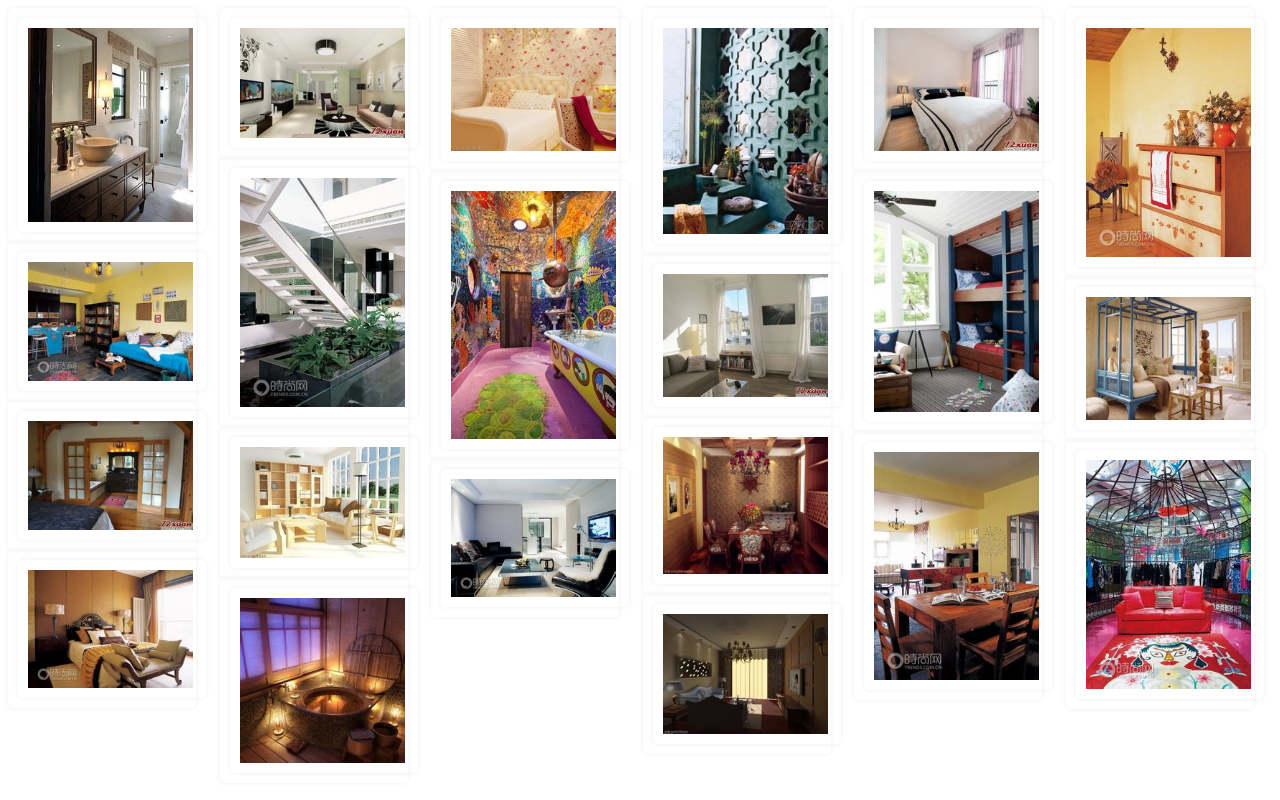
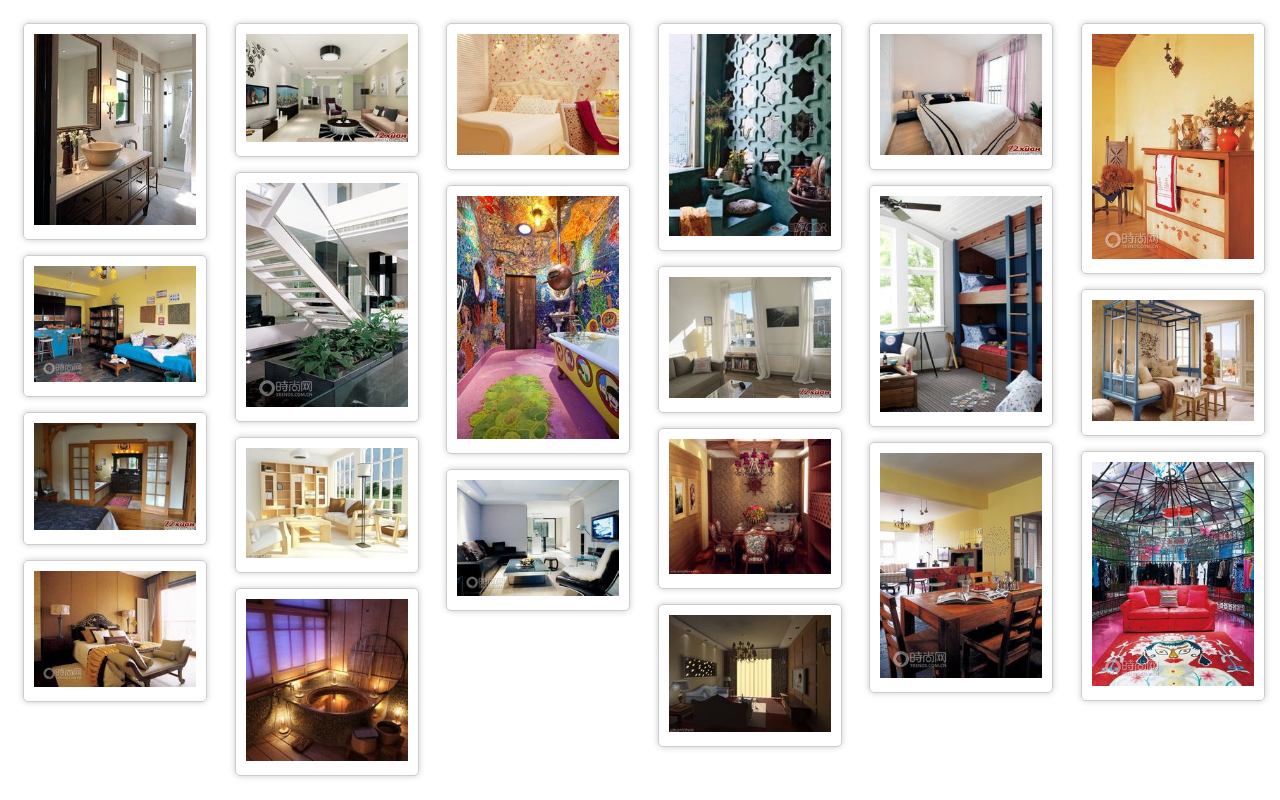
Before and after one commit to zxpsuper/Demo, a plain HTML site: page waterflow/waterfallcss.html in a window 1280 px wide. Drawn offline with Linux system fonts and the light colour scheme.

Commit message:
css布局样式优化

```diff
--- a/waterflow/waterfallcss.html
+++ b/waterflow/waterfallcss.html
@@ -16,19 +16,20 @@
 
 	/*数据块 砖块*/
 
-	.container div{
-		padding:10px;
-		width:168px;
-		border-radius: 5px;
-		box-shadow: 0 0 5px #eee;
-	}
-
-	img{
-		width:165px;
-		display: block;
-		height: auto;
-
-	}
+    .pin{
+        padding: 15px 0 0 15px;
+        float:left;
+    }
+    .box{
+        padding: 10px;
+        border:1px solid #ccc;
+        box-shadow: 0 0 6px #ccc;
+        border-radius: 5px;
+    }
+    .box img{
+        width:162px;
+        height:auto;
+    }
 </style>
 </head>
 <body>
```
